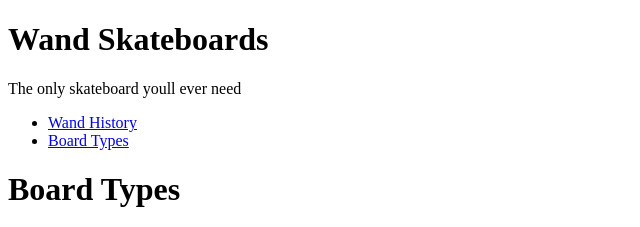
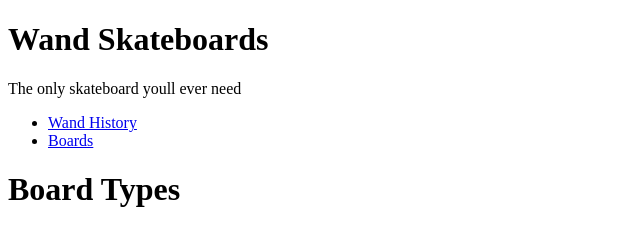
Before and after one commit to Berganhill/dwdd1600, a plain HTML site: page 03hand-coding/boards.html in a window 1280 px wide. Shown: the top 227 px of the page, 0-640 px from the left. Drawn offline with Linux system fonts and the light colour scheme.

Commit message:
Update boards.html

```diff
--- a/03hand-coding/boards.html
+++ b/03hand-coding/boards.html
@@ -19,7 +19,7 @@
     <nav>
         <ul>
             <li><a href="index.html">Wand History</a></li>
-            <li class="active"><a href="boards.html">Board Types</a></li>
+            <li class="active"><a href="boards.html">Boards</a></li>
         </ul>
     </nav>
 
```
